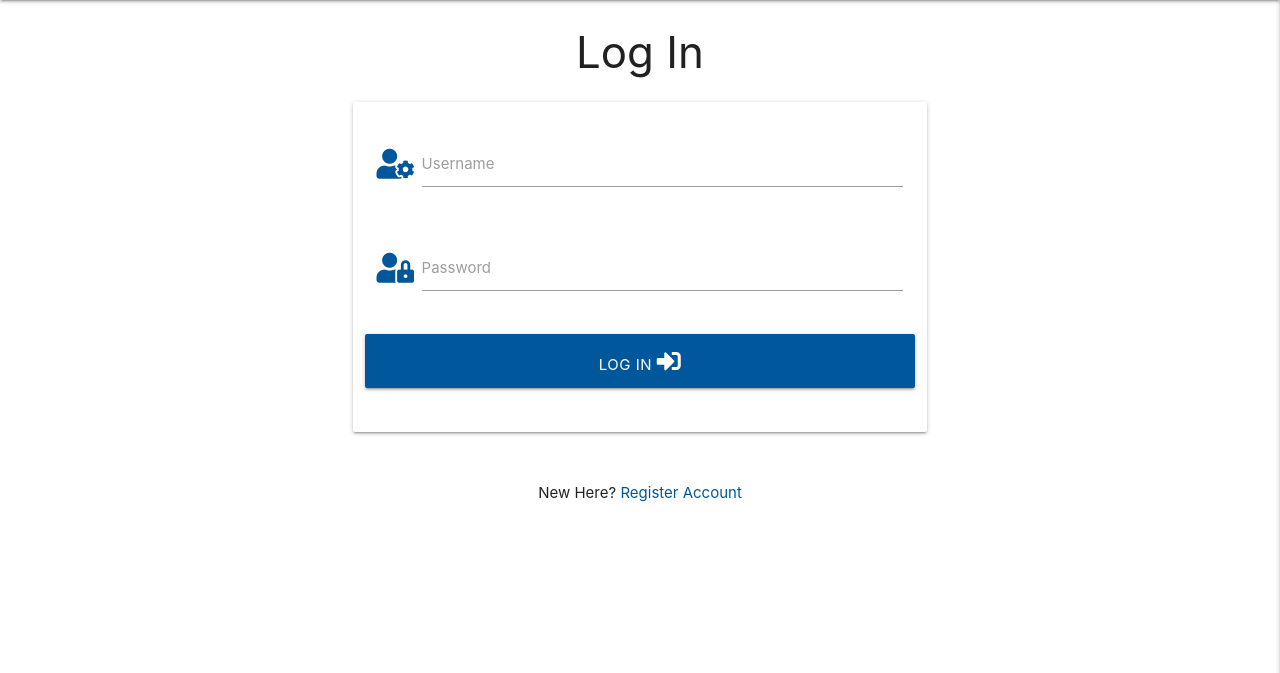
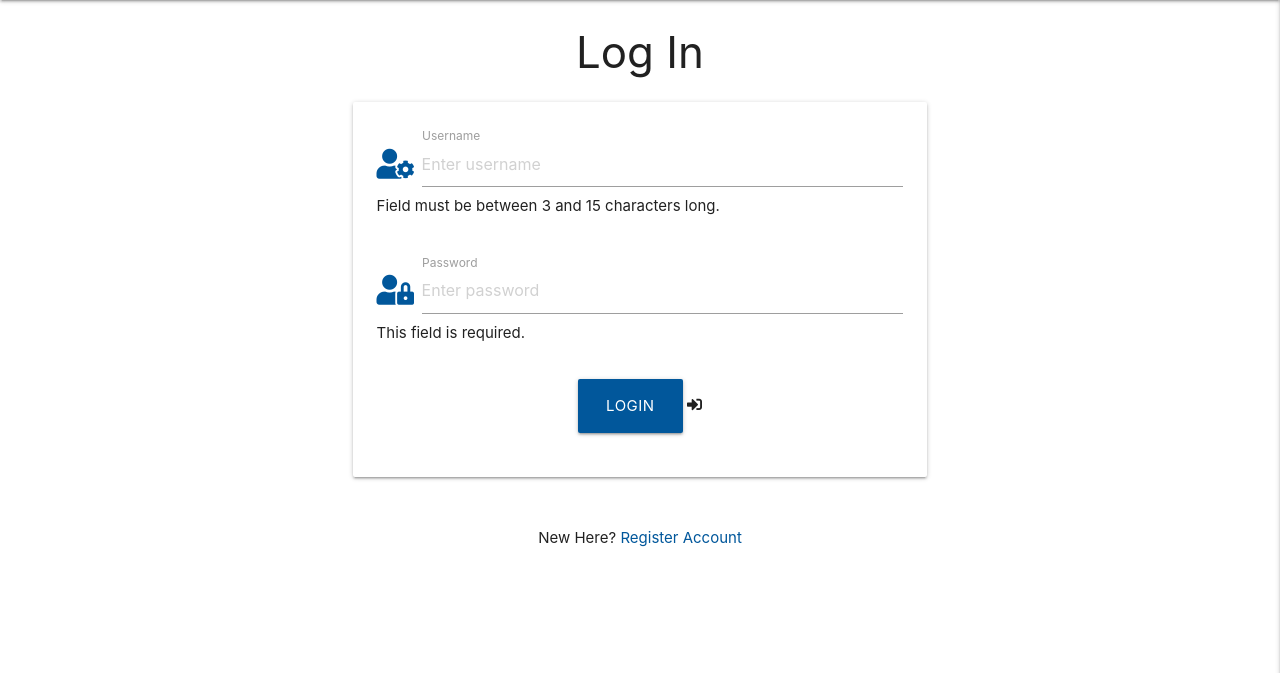
Before and after one commit to Code-Institute-Submissions/VDU-Assessment, a Flask app: page /login in a window 1280 px wide. Shown: the part 64-737 px from the top of the page. Run offline with Flask 2, Linux system fonts and the light colour scheme; some libraries are stand-ins or nearby versions.

Commit message:
Added Login Form Validation with WTForms

```diff
--- a/app.py
+++ b/app.py
@@ -6,7 +6,7 @@ from flask_pymongo import PyMongo
 from datetime import datetime
 from bson.objectid import ObjectId
 from werkzeug.security import generate_password_hash, check_password_hash
-from myforms.forms import RegistrationForm, Add_CheckForm
+from myforms.forms import RegistrationForm, Add_CheckForm, LoginForm
 if os.path.exists("env.py"):
     import env
 
@@ -34,6 +34,12 @@ def search():
     checks = list(mongo.db.checks.find({"$text": {"$search": query}}))
     return render_template("checks.html", checks=checks)
 
+'''
+The Register function calls RegistrationForm class from forms.py.
+form.py checks that the username and passwords are valid
+Checks if the username already exists in database.
+Hashes the entered password and adds a new user to session.
+'''
 
 @app.route("/register", methods=["GET", "POST"])
 def register():
@@ -60,11 +66,17 @@ def register():
         return redirect(url_for("profile", username=session["user"]))
     return render_template("register.html", form=form)
 
+'''
+The login function calls LoginForm class from forms.py.
+form.py checks that the username and passwords
+are valid. User is added to the session.
 
+'''
 
 @app.route("/login", methods=["GET", "POST"])
 def login():
-    if request.method == "POST":
+    form = LoginForm()
+    if form.validate() and request.method == "POST":
         # check if username exists in db
         existing_user = mongo.db.users.find_one(
             {"username": request.form.get("username").lower()})
@@ -87,7 +99,7 @@ def login():
             flash("Incorrect Username and/or Password")
             return redirect(url_for("login"))
 
-    return render_template("login.html")
+    return render_template("login.html",form=form)
 
 
 @app.route("/profile/<username>", methods=["GET", "POST"])
--- a/myforms/forms.py
+++ b/myforms/forms.py
@@ -4,7 +4,7 @@ validators, PasswordField, SubmitField
 from wtforms.validators import DataRequired, length, EqualTo, Optional
 
 class RegistrationForm(FlaskForm):
-    fname = StringField('Firstname', [validators.length(min=3, max=15)])
+    fname = StringField('Firstname', [validators.length(min=2, max=15)])
     username = StringField('Username', [validators.length(min=3, max=15)])
     password = PasswordField('New Password', [
         validators.DataRequired(),
@@ -12,6 +12,12 @@ class RegistrationForm(FlaskForm):
     confirm = PasswordField('Repeat Password')
     submit = SubmitField('Register')
 
+
+class LoginForm(FlaskForm):
+    username = StringField('Username', [validators.length(min=3, max=15)])
+    password = PasswordField('Password', [validators.DataRequired()])
+    submit = SubmitField('Login')
+
 class Add_CheckForm(FlaskForm):
 
     image = StringField('Workstation Image', validators=[Optional()])
--- a/templates/login.html
+++ b/templates/login.html
@@ -4,31 +4,37 @@
     <h3 class="center-align">Log In</h3>
 
     <div class="row">
-        <form class="col s12 m8 offset-m2" method="POST" action="{{ url_for('login') }}">
+        <form class="col s12 m8 offset-m2" method="POST" action="">
+        {{ form.hidden_tag() }}
             <div class="card-panel">
                 <!-- username -->
                 <div class="row">
 					<div class="input-field col s12">
 						<i class="fas fa-user-cog prefix light-blue-text text-darken-4"></i>
-						<input id="username" name="username" type="text" minlength="5"
-                            maxlength="15" pattern="^[a-zA-Z0-9]{5,15}$" class="validate" required>
-						<label for="username">Username</label>
+						{{ form.username.label }}
+                        {{ form.username(placeholder="Enter username") }}
+                        {% for error in form.username.errors %}
+                        <span class="text-red">{{ error }}</span>
+                        {% endfor %}
 					</div>
                 </div>
-                <!-- passowrd -->
+                <!-- password -->
                 <div class="row">
                     <div class="input-field col s12">
 						<i class="fas fa-user-lock prefix light-blue-text text-darken-4"></i>
-                        <input id="password" name="password" type="password" minlength="5"
-                            maxlength="15" pattern="^[a-zA-Z0-9]{5,15}$" class="validate" required>
-                        <label for="password">Password</label>
+                        {{ form.password.label }}
+                        {{ form.password(placeholder="Enter password") }}
+                        {% for error in form.password.errors %}
+                        <span class="text-red">{{ error }}</span>
+                        {% endfor %}
                     </div>
                 </div>
                 <!-- login -->
                 <div class="row">
-                    <button type="submit" class="col s12 btn-large light-blue darken-4 text-shadow">
-                        Log In <i class="fas fa-sign-in-alt"></i>
-                    </button>
+                    <div class="col s12 center-align">
+                     {{ form.submit(class="btn-large light-blue darken-4 text-shadow") }}
+                     <i class="fas fa-sign-in-alt"></i>
+                    </div>
                 </div>
             </div>
         </form>
```
